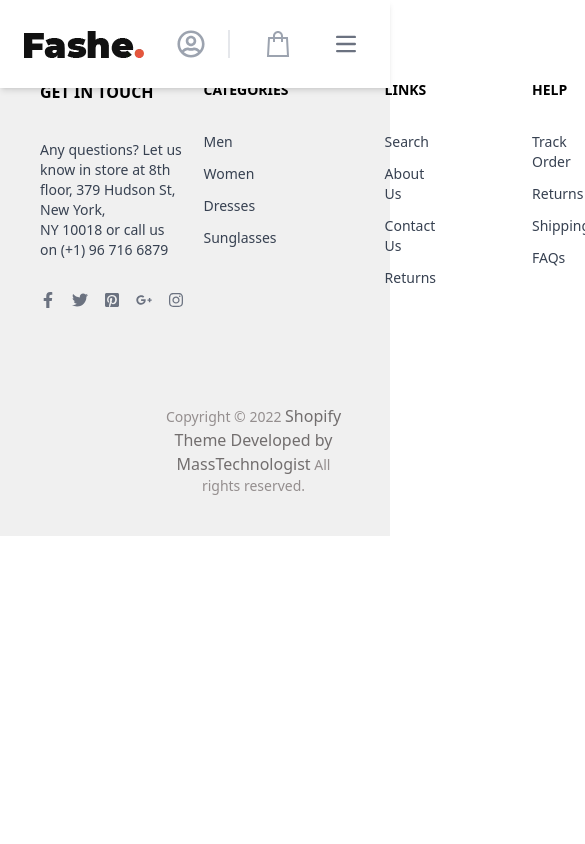
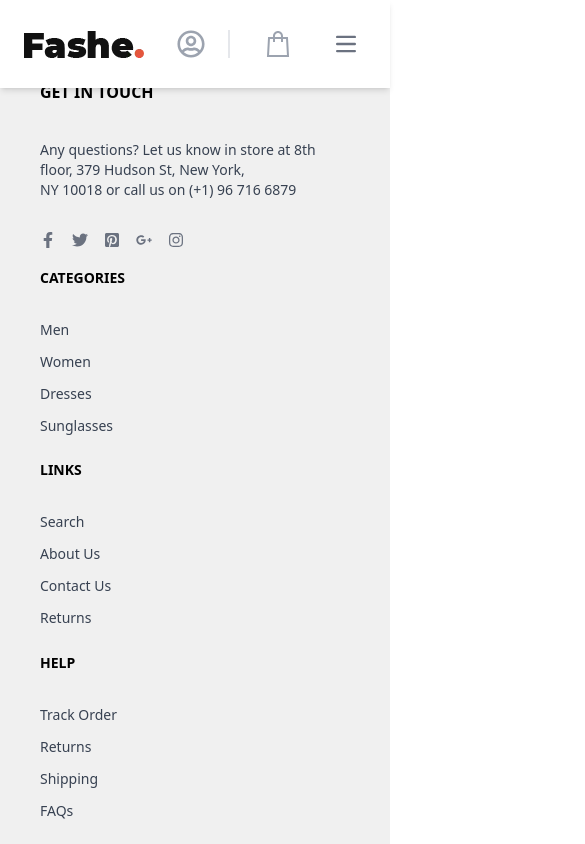
Before and after one commit to Nassimakhandari/React_Final_Project_Nassima_Khandari, a React (Create React App) app: page /blog in a window 390 px wide. Shown: the top 844 px of the page, 585 px wide, since content can reach past the window. Built offline with nearby package versions, Linux system fonts and the light colour scheme; the HTML template or start-up script is replaced by a standard one.

Commit message:
add respo of footer

```diff
--- a/src/layouts/footer.jsx
+++ b/src/layouts/footer.jsx
@@ -1,19 +1,11 @@
 import React from 'react';
-import { FaFacebookF } from "react-icons/fa";
-import { FaTwitter } from "react-icons/fa";
-import { FaPinterestSquare } from "react-icons/fa";
-import { FaGooglePlusG } from "react-icons/fa";
-import { FaInstagram } from "react-icons/fa";
-
-
-
-
-
+import { FaFacebookF, FaTwitter, FaPinterestSquare, FaGooglePlusG, FaInstagram } from "react-icons/fa";
+import '../style/footer.css'
 const Footer = () => {
     return (
         <>
             <div className='flex flex-col gap-24 justify-start items-start bg-[#f0f0f0] p-10 pt-20  bottom-0 '>
-                <div className='flex gap-[5vw]'>
+                <div className='flex gap-[5vw] respo-footer-1'>
                     <div>
                         <h1 className='font-bold pb-9 '>GET IN TOUCH</h1>
                         <p className='text-gray-700 text-sm font-light'>Any questions? Let us know in store at 8th floor, 379 Hudson St, New York,<br />  NY 10018 or call us on (+1) 96 716 6879</p>
@@ -28,7 +20,7 @@ const Footer = () => {
 
                         </div>
                     </div>
-                    <div className='flex gap-24 pr-10'>
+                    <div className='flex gap-24 pr-10 respo-footer'>
                         <div>
                             <h1 className='font-bold text-sm pb-8'>CATEGORIES</h1>
                             <div className='text-gray-700 text-sm'>
@@ -66,8 +58,8 @@ const Footer = () => {
                     </div>
                 </div>
                 <div className='text-[#948e8e] text-sm font-light pl-[30vw]' >
-                    <div className='text-center'>
-                    <p>Copyright © 2022  <span className='text-[#726e6e]  text-base hover:text-[#e65540] cursor-pointer font-light'>Shopify Theme Developed by MassTechnologist</span> All rights reserved.</p>
+                    <div className=''>
+                        <p className='copy'>Copyright © 2022  <span className='text-[#726e6e]  text-base hover:text-[#e65540] cursor-pointer font-light'>Shopify Theme Developed by MassTechnologist</span> All rights reserved.</p>
                     </div>
                 </div>
 
--- /dev/null
+++ b/src/style/footer.css
@@ -0,0 +1,12 @@
+@media (max-width : 428px){
+    .respo-footer{
+        flex-direction: column !important;
+        gap: 1.5vh;
+    }
+    .respo-footer-1{
+        flex-direction: column !important;
+    }
+    .copy{
+      text-align: left;
+    }
+}
```
